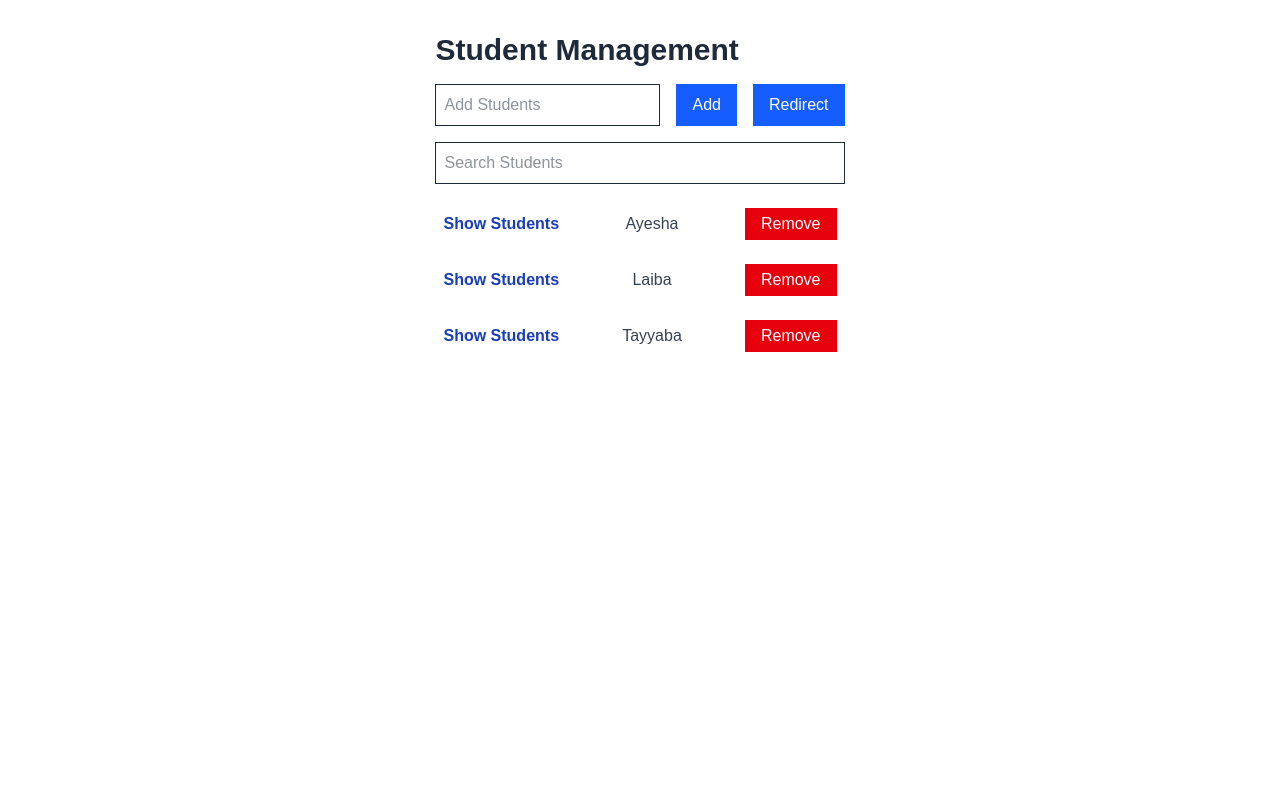
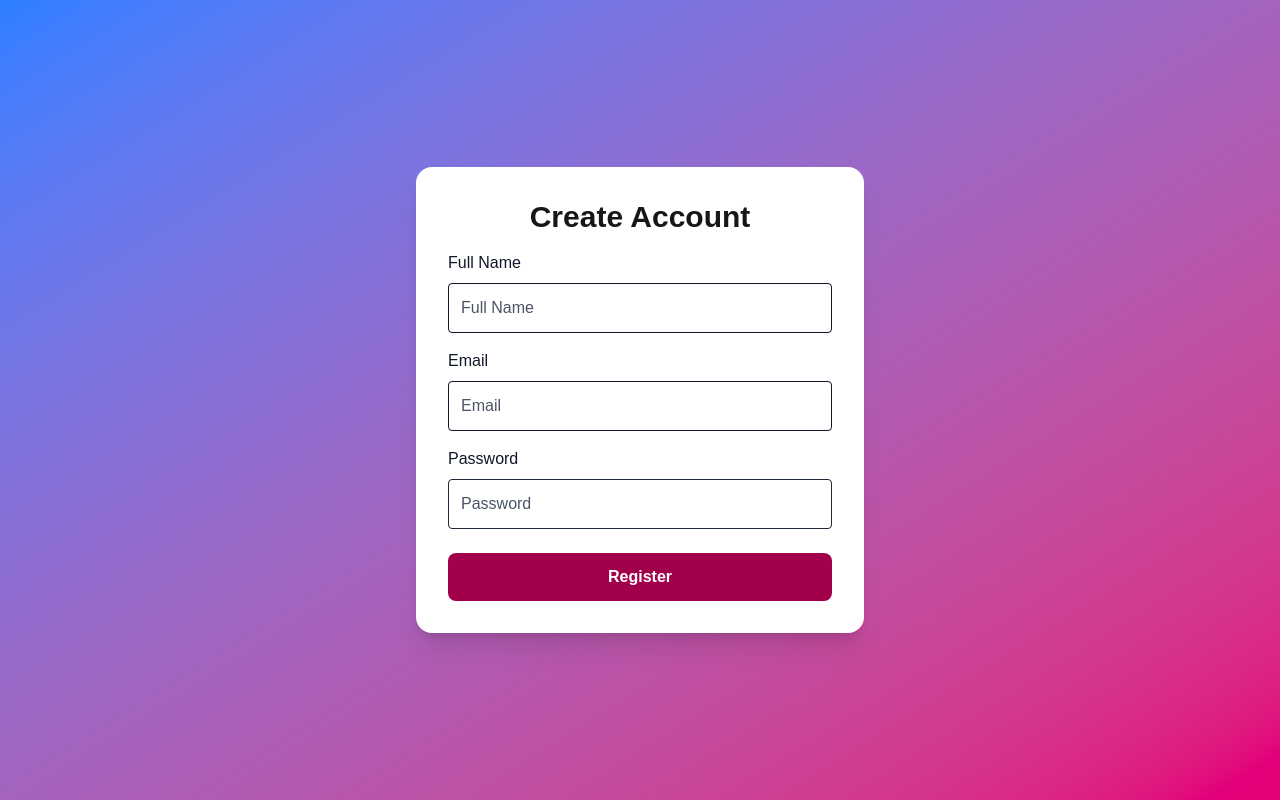
Before and after one commit to laibaranarao3-gif/ajar-web, a Next.js app: page / in a window 1280 px wide. Built offline with nearby package versions, Linux system fonts and the light colour scheme.

Commit message:
intercept to dashboard

```diff
--- a/app/page.tsx
+++ b/app/page.tsx
@@ -1,94 +1,88 @@
 'use client';
+import { useState } from "react";
+import { useRouter } from "next/navigation";
 
-import Link from "next/link";
-import { useRouter } from "next/navigation";
-import { useState } from "react";
-
-type Student = {
-  id: number,
-  name: string,
-  semster: number,
-}
-
-export default function homepage(){
-  const [students, setStudents] = useState<Student[]>([
-    { id: 1, name: "Ayesha", semster: 7 },
-    { id: 2, name: "Laiba", semster: 7 },
-    { id: 3, name: "Tayyaba", semster: 7 },
-  ]);
-
-  const [name, setName] = useState("");
-  const [search, setSearch] = useState("");
+export default function Page() {
   const router = useRouter();
 
-  const addStudent = () => {
-    if (name.trim() === "") return;
-    const newStudent: Student = {
-      id: students.length + 1,
-      name: name,
-      semster: 7
-    };
-    setStudents([...students, newStudent]);
-    setName("");
-  };
+  const [fullName, setFullName] = useState('');
+  const [email, setEmail] = useState('');
+  const [password, setPassword] = useState('')
+  const FIXED_EMAIL = "laibaranarao3@gmail.com";
 
-  const deleteStudent = (id: number) => {
-    setStudents((previous) =>
-      previous.filter((student) => student.id !== id)
-    );
+  const validName = fullName.trim().length >= 3;
+  const validPassword = /^(?=.*[A-Z])(?=.*\d)(?=.*[^A-Za-z0-9\s])(?=.*\S).{8,}$/.test(password);
+  const emailValid = /^[^\s@]+@[^\s@]+\.[^\s@]+$/.test(email);
+
+  function handleSubmit(e: any) {
+    e.preventDefault();
+    if (!validName) return alert("characters must be greater than 3");
+    if (!emailValid) return alert("Write correct email");
+
+    // Fixed email wala check
+    if (email !== FIXED_EMAIL) {
+      return alert(`laibaranarao3@gmail.com: ${FIXED_EMAIL}`);
+    }
+
+    if (!validPassword) return alert("Password me 1 Capital, 1 Number, 1 Symbol aur 8 characters");
+
+    alert(`Registered!\nName: ${fullName}\nEmail: ${email}`);
+    router.push("/dashboard");
   }
 
-  const redirectToDashboard = () => {
-    router.push('/dashboard');
-  }
+  return (
+    <main className="flex min-h-screen bg-gradient-to-br from-blue-500 to-pink-600 items-center justify-center p-4">
+      <form onSubmit={handleSubmit} className="grid w-full max-w-md gap-4 rounded-2xl bg-white p-6 shadow-xl sm:p-8">
+        <div className="text-center">
+          <h1 className="text-3xl font-bold text-black-800">
+            Create Account
+          </h1>
+        </div>
 
-  const filteredStudents = students.filter((student) =>
-    student.name.toLowerCase().includes(search.toLowerCase())
+        <div className="grid gap-2">
+          <label className="text-gray-900 text-left">Full Name</label>
+          <input
+            type="text"
+            className="rounded border border-gray-900 p-3 outline-none placeholder:text-gray-600"
+            placeholder="Full Name"
+            value={fullName}
+            onChange={(e) => setFullName(e.target.value)}
+            required
+          />
+          {fullName && !validName && <p className="text-red-500 text-sm">Name must be larger than three characters</p>}
+        </div>
+
+        <div className="grid gap-2">
+          <label className="text-gray-900 text-left">Email</label>
+          <input
+            type="email"
+            className="rounded border border-gray-900 p-3 outline-none placeholder:text-gray-600"
+            placeholder="Email"
+            value={email}
+            onChange={(e) => setEmail(e.target.value)}
+            required
+          />
+          {email && !emailValid && <p className="text-red-500 text-sm">Write valid email</p>}
+          {email && emailValid && email !== FIXED_EMAIL && <p className="text-red-500 text-sm">only {FIXED_EMAIL} use this</p>}
+        </div>
+
+        <div className="grid gap-2">
+          <label className="text-gray-900 text-left">Password</label>
+          <input
+            type="password"
+            className="rounded border border-gray-800 p-3 outline-none placeholder:text-gray-600"
+            placeholder="Password"
+            value={password}
+            onChange={(e) => setPassword(e.target.value)}
+            required
+          />
+          {password && !validPassword && <p className="text-red-500 text-sm">8 char, 1 Capital, 1 Number, 1 Symbol</p>}
+        </div>
+
+        <button type="submit" className="mt-2 w-full rounded-lg bg-pink-800 p-3 font-bold text-white hover:bg-yellow-800">
+          Register
+        </button>
+      </form>
+    </main>
   );
-
-  return(
-    <main className="max-w-2xl bg-white mx-auto p-8">
-      <h1 className="text-3xl font-bold text-gray-800">Student Management</h1>
-
-      <div className="flex gap-4 mb-4 mt-4">
-        <input
-          type="text"
-          value={name}
-          onChange={(e) => setName(e.target.value)}
-          className="border p-2 flex-1 text-gray-800"
-          placeholder="Add Students"
-        />
-        <button className="bg-blue-600 text-white px-4" onClick={addStudent}>
-          Add
-        </button>
-        <button className="bg-blue-600 text-white px-4" onClick={redirectToDashboard}>
-          Redirect
-        </button>
-      </div>
-
-      <div className="flex gap-4 mb-4">
-        <input
-          type="text"
-          onChange={(e) => setSearch(e.target.value)}
-          className="border p-2 flex-1 text-gray-800"
-          placeholder="Search Students"
-        />
-      </div>
-
-      {filteredStudents.map((student) => (
-        <div key={student.id} className="flex gap-2 mb-2 justify-between items-center p-2">
-          <Link className="font-bold text-blue-800" href={`/students/${student.id}`}>
-            Show Students
-          </Link>
-          <p className="text-gray-700">{student.name}</p>
-          <button
-            onClick={() => deleteStudent(student.id)}
-            className="bg-red-600 text-white px-4 py-1"
-          >
-            Remove
-          </button>
-        </div>
-      ))}
-    </main>
-  )
 }
```
